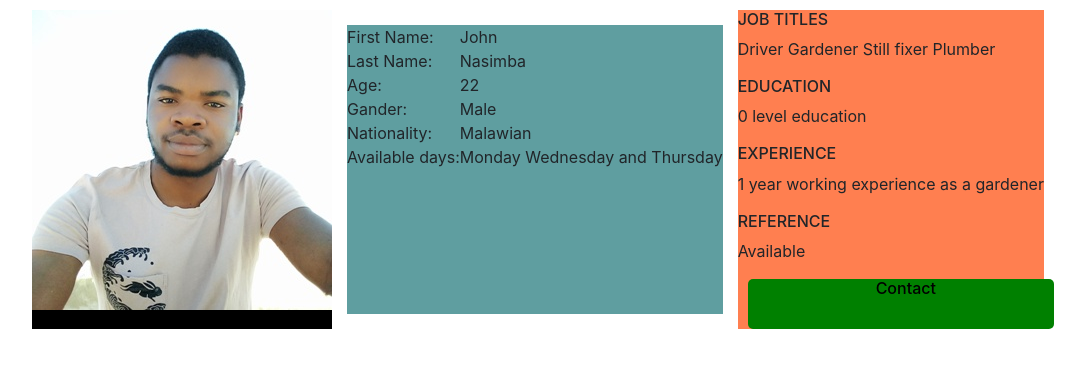
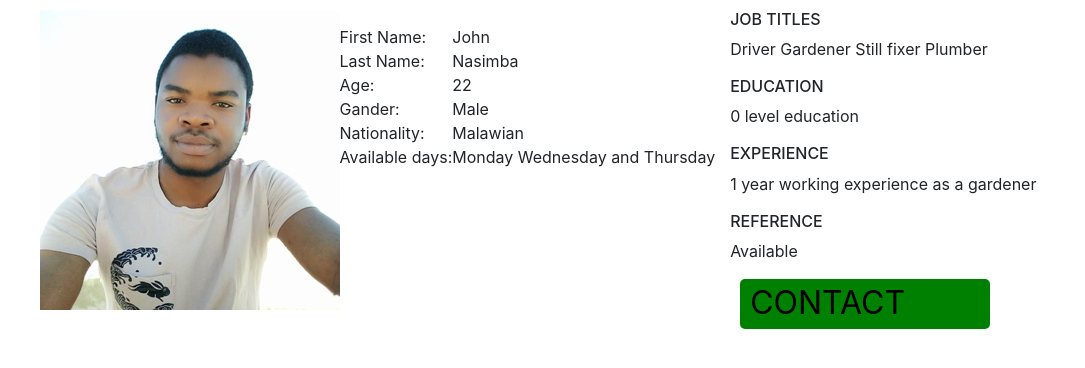
Before and after one commit to Johnnasimba/Custom-applicant-page-for-houtbayapp, a plain HTML site: page index.html in a window 1280 px wide. Shown: the whole page, without its empty margins (102-1187 px from the left). Drawn offline with nearby package versions, Linux system fonts and the light colour scheme.

Commit message:
Updated styles for applicant section

```diff
--- a/applicant.css
+++ b/applicant.css
@@ -2,10 +2,11 @@
     display: flex;
     justify-content: center;
     margin: 10px;
+    margin-bottom: 50px;
 
 }
 .image {
-    background: #000;
+    /* background: #000; */
 }
 .applicant-details {
     display: flex;
@@ -19,13 +20,14 @@
     margin-bottom: 5px;
 }
 .personal-details {
-    background-color: cadetblue;
+    /* background-color: cadetblue; */
     display: flex;
-    margin: 15px;
+    margin: 15px 15px 15px 0px;
 }
 .personal-details ul {
     list-style-type: none;
     padding: 0px;
+    margin: 0px;
 }
 .personal-details li {
     display: flex;
@@ -34,21 +36,21 @@
     padding: 0px;
 }
 .extras{
-    background-color: coral;
+    /* background-color: coral; */
 }
 .extras .contact {
+    background: green;
     border-radius: 5px;
-    width: 100%;
+    width: 250px;
     margin-left: 10px;
     padding-left: 10px;
-    background: green;
     height: 50px;
     color: black;
 }
 .extras .contact  a {
     margin: 0px;
     color: black;
-    font-size: 2.4rem;
+    font-size: 2.0rem;
     text-decoration: none;
 }
 @media screen and (min-with: 1000px) {
--- a/index.html
+++ b/index.html
@@ -67,7 +67,7 @@
                      </p>
                   </div>
                   <div class="contact">
-                    <a href="#" > <h6 align="center">Contact</h6></a>
+                    <a href="#" align="center"> CONTACT</a>
                   </div>
               </div>
           </div>
```
